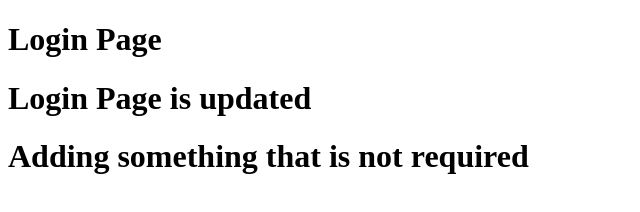
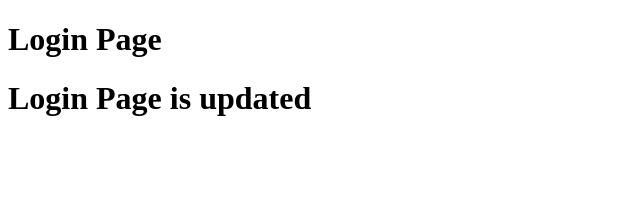
Before and after one commit to gitdemoexample/Demo, a plain HTML site: page login.html in a window 1280 px wide. Shown: the whole page, without its empty margins (0-640 px from the left). Drawn offline with Linux system fonts and the light colour scheme.

Commit message:
reverting the changes

```diff
--- a/login.html
+++ b/login.html
@@ -4,7 +4,6 @@
 
 <h1>Login Page</h1>
 <h1>Login Page is updated</h1>
-<h1>Adding something that is not required</h1>
 
 </body>
 </html>
```
